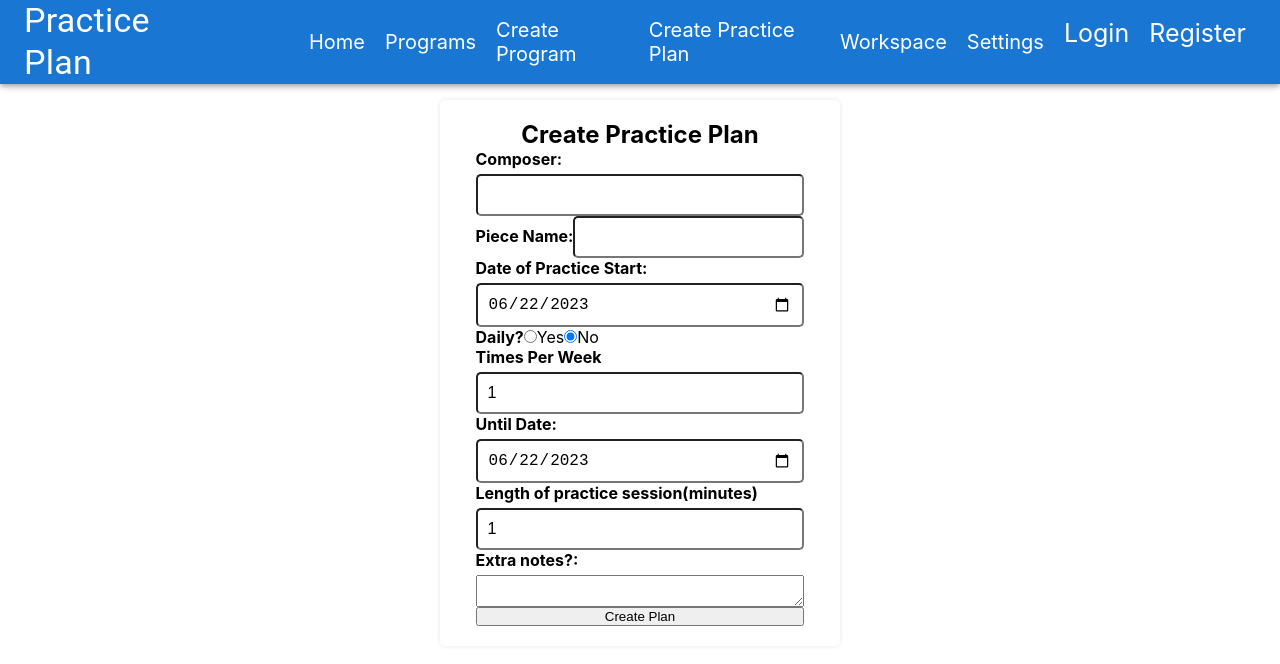
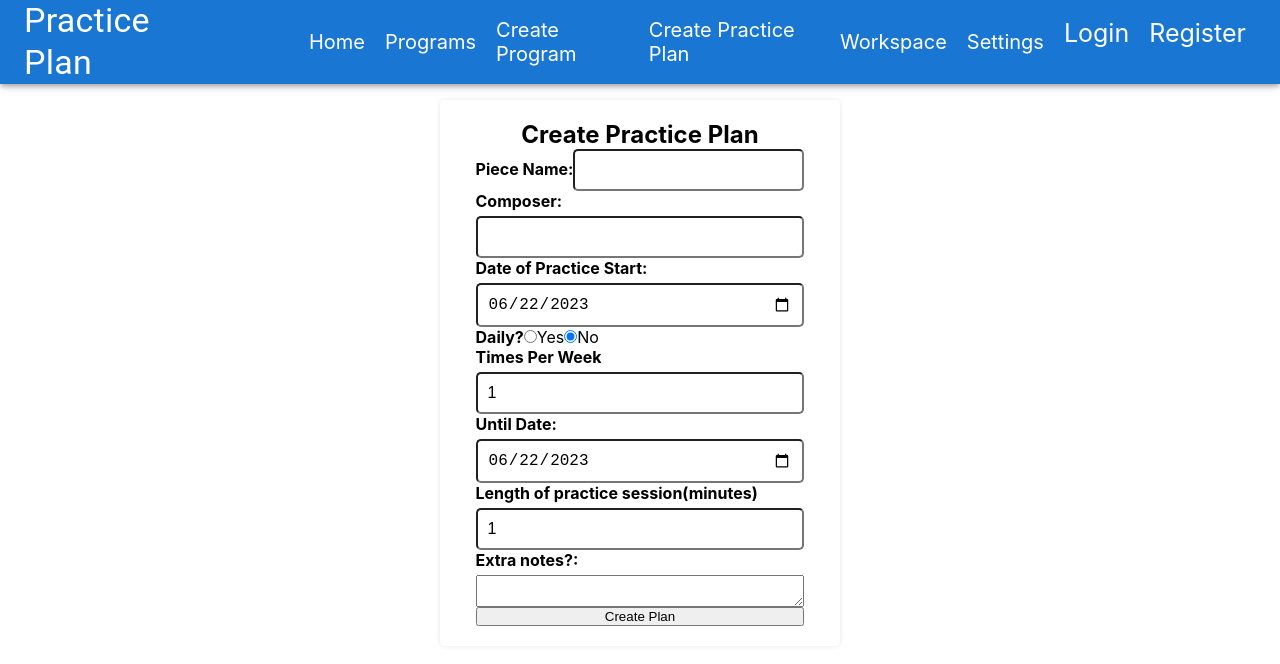
Before and after one commit to shoneriki/mern-practice, a React (Create React App) app in the folder client/: page /practice-plan/create in a window 1280 px wide. Shown: the top 664 px of the page. Built offline with nearby package versions, Linux system fonts and the light colour scheme.

Commit message:
suggestions fill composer as well

```diff
--- a/client/src/components/PracticePlanForm.js
+++ b/client/src/components/PracticePlanForm.js
@@ -2,31 +2,21 @@ import React from "react";
 
 export const PracticePlanForm = ({
   practicePlan,
-  setPracticePlan,
+  handleValueChange,
   handleChange,
   handleSubmit,
-  pieceName,
-  setPieceName,
   suggestions,
 }) => {
   return (
     <form onSubmit={handleSubmit}>
-      <label htmlFor="Composer">Composer:</label>
-      <input
-        type="text"
-        id="composer"
-        name="composer"
-        value={practicePlan.composer}
-        onChange={handleChange}
-      />
       <div>
         <label htmlFor="pieceName">Piece Name:</label>
         <input
           type="text"
           id="pieceName"
           name="pieceName"
-          value={pieceName}
-          onChange={(e) => setPieceName(e.target.value)}
+          value={practicePlan.pieceName}
+          onChange={handleChange}
         />
         {suggestions.length > 0 && (
           <div
@@ -41,21 +31,23 @@ export const PracticePlanForm = ({
             {suggestions.map((suggestion) => (
               <div
                 key={suggestion._id}
-                style={{ padding: "5px", cursor: "pointer" }}
-                onClick={() => {
-                  setPieceName(suggestion.name);
-                  setPracticePlan((prevPlan) => ({
-                    ...prevPlan,
-                    programId: suggestion.programId,
-                  }));
-                }}
+                style={{ padding: "4px", cursor: "pointer" }}
+                onClick={() => handleValueChange(suggestion)}
               >
-                {suggestion.name} by {suggestion.composer}
+                {suggestion.name} by {suggestion.composer},
               </div>
             ))}
           </div>
         )}
       </div>
+      <label htmlFor="Composer">Composer:</label>
+      <input
+        type="text"
+        id="composer"
+        name="composer"
+        value={practicePlan.composer}
+        onChange={handleChange}
+      />
 
       <label htmlFor="Practice Start Date">Date of Practice Start:</label>
       <input
--- /dev/null
+++ b/client/src/hooks/useForm.js
@@ -0,0 +1,31 @@
+import { useState } from "react";
+
+export const useForm = ({ initialValues, onValueChange }) => {
+  const [values, setValues] = useState(initialValues);
+
+  const handleChange = (event) => {
+    const { name, value } = event.target;
+    setValues({ ...values, [name]: value });
+
+    if(onValueChange) {
+      onValueChange({ [name]: value})
+    }
+  };
+
+  const handleValueChange = (newValue) => {
+    const transformedValues = onValueChange(newValue);
+    setValues({ ...values, ...transformedValues });
+  };
+
+  const resetForm = () => {
+    setValues(initialValues);
+  };
+
+  const handleSubmit = (callback) => (event) => {
+    event.preventDefault();
+    callback(values);
+    resetForm();
+  };
+
+  return { values, handleChange, resetForm, handleSubmit, handleValueChange };
+};
--- a/client/src/pages/create-practice-plan.js
+++ b/client/src/pages/create-practice-plan.js
@@ -1,6 +1,8 @@
 import React, { useState, useEffect } from "react";
 import axios from "axios";
 import { useGetUserID } from "../hooks/useGetUserID";
+import {useForm} from "../hooks/useForm"
+
 import { useNavigate } from "react-router-dom";
 import { useCookies } from "react-cookie";
 
@@ -9,7 +11,13 @@ import {PracticePlanForm} from "../components/PracticePlanForm.js"
 export const CreatePracticePlan = () => {
   const userID = useGetUserID();
   const [cookies, _] = useCookies(["access_token"]);
-  const [practicePlan, setPracticePlan] = useState({
+  const {
+    values: practicePlan,
+    handleChange,
+    handleSubmit,
+    handleValueChange,
+  } = useForm({
+    initialValues: {
       pieceName: "",
       composer: "",
       excerpts: [],
@@ -22,39 +30,30 @@ export const CreatePracticePlan = () => {
       practiceLengthInMinutes: 1,
       notes: "",
       userOwner: userID,
+    },
+    onValueChange: (suggestion) => ({
+      pieceName: suggestion.name,
+      composer: suggestion.composer,
+    }),
   });
+
 
   const [pieceName, setPieceName] = useState('');
   const [suggestions, setSuggestions] = useState([]);
 
   useEffect(() => {
-    if(pieceName.length >= 2) {
+    if(practicePlan.pieceName.length >= 2) {
       axios.get(`http://localhost:3001/programs/search?pieceName=${pieceName}`)
         .then(res => {
           setSuggestions(res.data);
         })
         .catch(err => console.error(err));
     }
-  }, [pieceName])
+  }, [practicePlan.pieceName])
 
   const navigate = useNavigate();
 
-  const handleChange = (event) => {
-    const { name, value } = event.target;
-
-    // check if the name is 'daily'
-    if (name === "daily") {
-      const parsedValue = value === "true";
-      setPracticePlan({ ...practicePlan, [name]: parsedValue });
-    } else {
-      setPracticePlan({ ...practicePlan, [name]: value });
-    }
-  };
-
-
-
-  const handleSubmit = async (event) => {
-    event.preventDefault();
+  const submitForm = async (practicePlan) => {
     try {
       await axios.post(
         "http://localhost:3001/practicePlans",
@@ -69,138 +68,18 @@ export const CreatePracticePlan = () => {
     } catch (error) {
       console.error(error);
     }
-  };
+  }
 
   return (
     <div className="create-practice-plan">
       <h2>Create Practice Plan</h2>
       <PracticePlanForm
         practicePlan={practicePlan}
-        setPracticePlan={setPracticePlan}
         handleChange={handleChange}
-        handleSubmit={handleSubmit}
-        pieceName={pieceName}
-        setPieceName={setPieceName}
+        handleValueChange={handleValueChange}
+        handleSubmit={handleSubmit(submitForm)}
         suggestions={suggestions}
       />
-      {/* <form onSubmit={handleSubmit}>
-        <label htmlFor="Composer">Composer:</label>
-        <input
-          type="text"
-          id="composer"
-          name="composer"
-          value={practicePlan.composer}
-          onChange={handleChange}
-        />
-        <div>
-          <label htmlFor="pieceName">Piece Name:</label>
-          <input
-            type="text"
-            id="pieceName"
-            name="pieceName"
-            value={pieceName}
-            onChange={(e) => setPieceName(e.target.value)}
-          />
-          {suggestions.length > 0 && (
-            <div
-              style={{
-                border: "1px solid #ccc",
-                borderRadius: "4px",
-                marginTop: "2px",
-                maxHeight: "150px",
-                overflowY: "auto",
-              }}
-            >
-              {suggestions.map((suggestion) => (
-                <div
-                  key={suggestion._id}
-                  style={{ padding: "5px", cursor: "pointer" }}
-                  onClick={() => {
-                    setPieceName(suggestion.name);
-                    setPracticePlan((prevPlan) => ({
-                      ...prevPlan,
-                      programId: suggestion.programId,
-                    }));
-                  }}
-                >
-                  {suggestion.name} by {suggestion.composer}
-                </div>
-              ))}
-            </div>
-          )}
-        </div>
-
-        <label htmlFor="Practice Start Date">Date of Practice Start:</label>
-        <input
-          type="date"
-          id="practiceStartDate"
-          name="practiceStartDate"
-          value={practicePlan.practiceStartDate}
-          onChange={handleChange}
-        />
-        <div>
-          <label htmlFor="daily">Daily?</label>
-          <input
-            type="radio"
-            id="daily-yes"
-            name="daily"
-            value={true}
-            checked={practicePlan.daily === true}
-            onChange={handleChange}
-          />
-          Yes
-          <input
-            type="radio"
-            id="daily-no"
-            name="daily"
-            value={false}
-            checked={practicePlan.daily === false}
-            onChange={handleChange}
-          />
-          No
-        </div>
-        {!practicePlan.daily ? (
-          <>
-            <label htmlFor="timesPerWeek">Times Per Week</label>
-            <input
-              type="number"
-              id="timesPerWeek"
-              name="timesPerWeek"
-              min="1"
-              max="7"
-              value={practicePlan.timesPerWeek}
-              onChange={handleChange}
-            />
-          </>
-        ) : null}
-        <label htmlFor="untilDate">Until Date:</label>
-        <input
-          type="date"
-          id="untilDate"
-          name="untilDate"
-          value={practicePlan.untilDate}
-          onChange={handleChange}
-        />
-        <label htmlFor="practiceLengthInMinutes">
-          Length of practice session(minutes)
-        </label>
-        <input
-          type="number"
-          id="practiceLengthInMinutes"
-          name="practiceLengthInMinutes"
-          value={practicePlan.practiceLengthInMinutes}
-          onChange={handleChange}
-        />
-        <label htmlFor="notes">Extra notes?:</label>
-        <textarea
-          type="date"
-          id="notes"
-          name="notes"
-          value={practicePlan.notes}
-          onChange={handleChange}
-        />
-        <button type="submit">Create Plan</button>
-      </form> */}
     </div>
   );
 };
```
Lines whose indentation alone changed are shown as unchanged.
